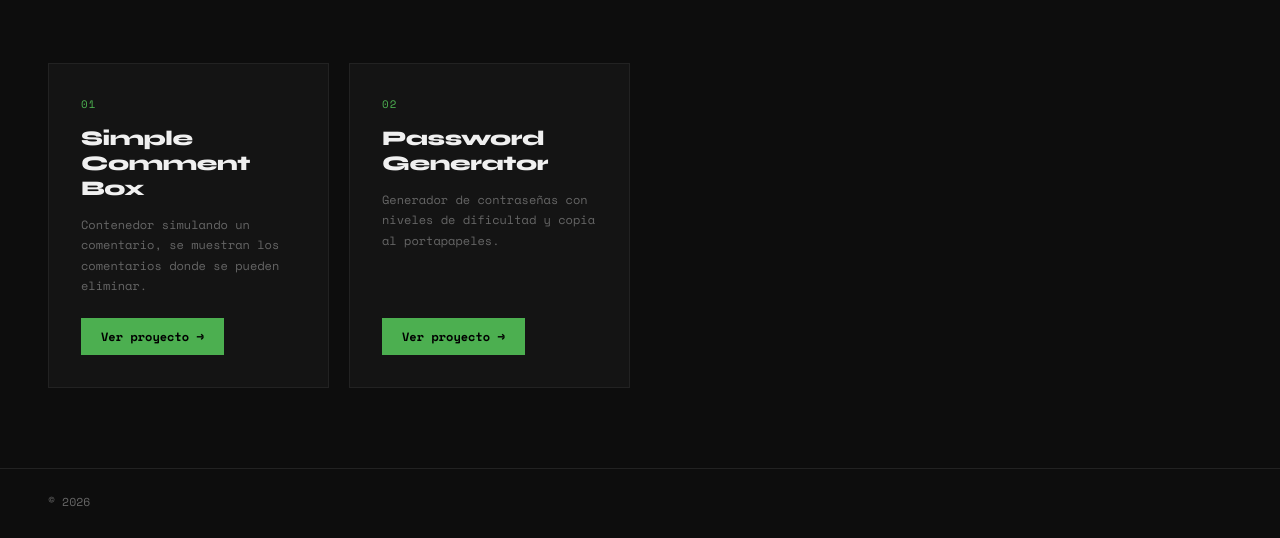
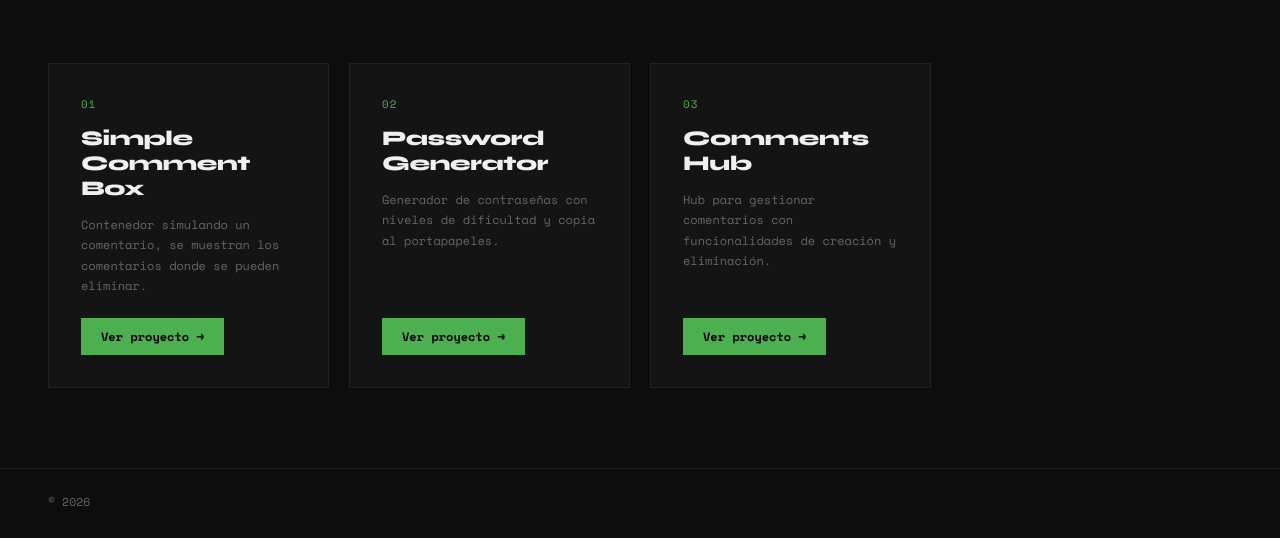
Before and after one commit to Luisba7u7/Introducci-n-a-JavaScript, a plain HTML site: page index.html in a window 1280 px wide. Shown: the part 262-800 px from the top of the page. Drawn offline with nearby package versions, Linux system fonts and the light colour scheme.

Commit message:
Add Comments Hub project to portfolio

```diff
--- a/index.html
+++ b/index.html
@@ -37,6 +37,14 @@
       <a href="Generador-Contraseñas/index.html" class="btn">Ver proyecto →</a>
     </div>
 
+    <!-- PROYECTO 3 -->
+    <div class="card">
+      <span class="number">03</span>
+      <h3>Comments Hub</h3>
+      <p>Hub para gestionar comentarios con funcionalidades de creación y eliminación.</p>
+      <a href="Comentador-Pro/index.html" class="btn">Ver proyecto →</a>
+    </div>
+
 
   </main>
 
```
